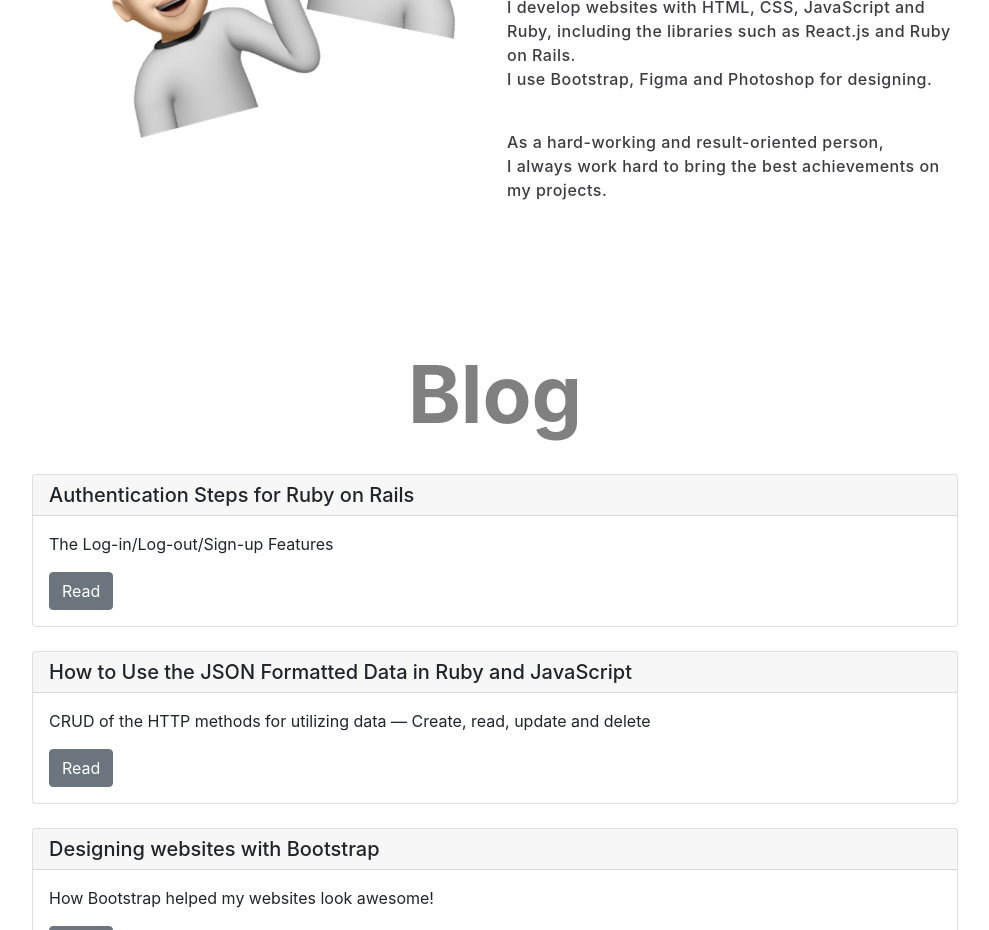
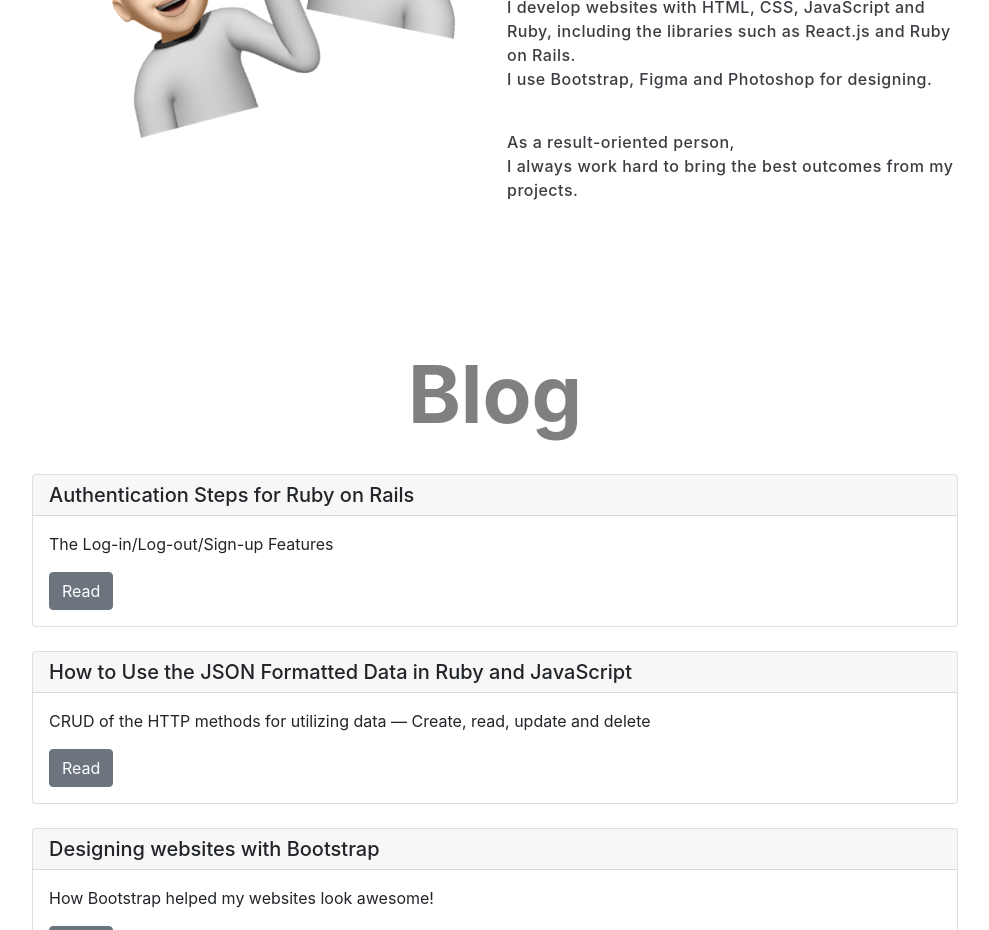
Before and after one commit to reitoserizawa/portfolio-app, a React (Create React App) app in the folder client/: page / in a window 1280 px wide. Shown: the part 1320-2250 px from the top of the page, without its empty margins (145-1134 px from the left). Built offline with nearby package versions, Linux system fonts and the light colour scheme.

Commit message:
resume edited

```diff
--- a/client/src/components/About.js
+++ b/client/src/components/About.js
@@ -29,8 +29,8 @@ function About() {
               Bootstrap, Figma and Photoshop for designing.
             </p>
             <p>
-              As a hard-working and result-oriented person, <br />I always work
-              hard to bring the best achievements on my projects.
+              As a result-oriented person, <br />I always work hard to bring the
+              best outcomes from my projects.
             </p>
           </div>
         </div>
--- a/client/src/components/NavBar.js
+++ b/client/src/components/NavBar.js
@@ -66,8 +66,6 @@ function NavBar() {
               <a
                 target="_blank"
                 rel="noreferrer"
-                // role="button"
-                // className={scroll ? "btn btn-dark" : "btn btn-light"}
                 className="nav-link active"
                 href="https://drive.google.com/file/d/1cQd9gaV7OBXtHTcy4zeuZgnOGXcoZ_m8/view?usp=sharing"
               >
```
